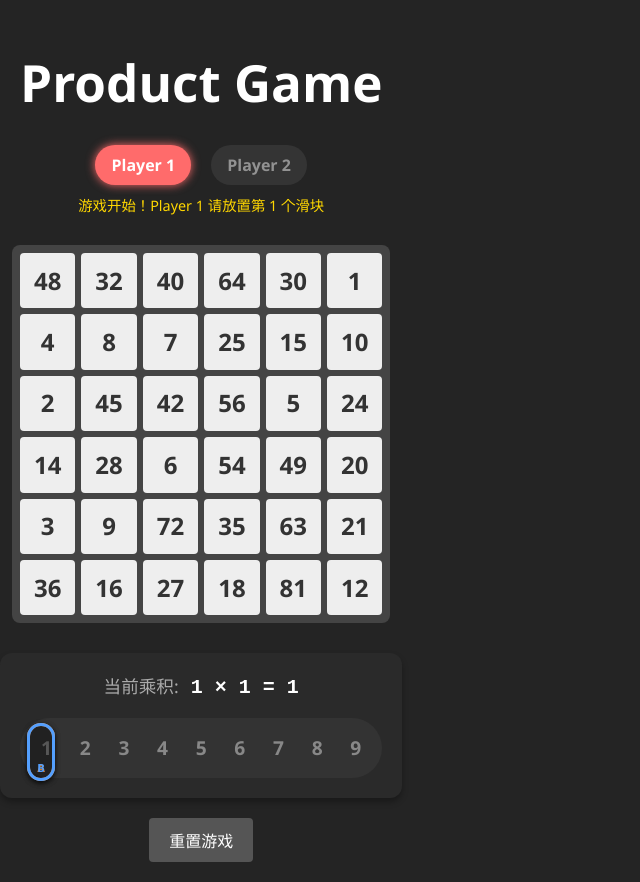
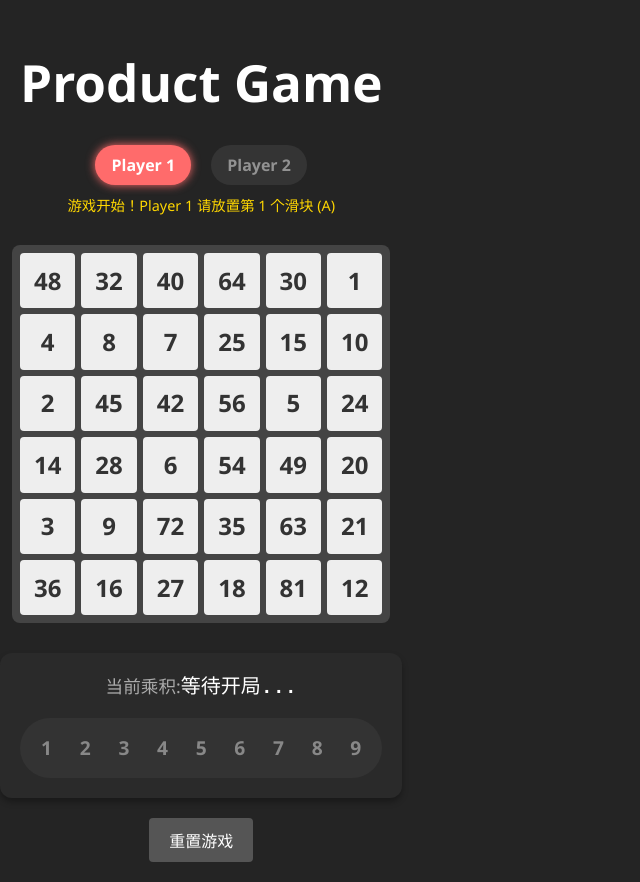
Before and after one commit to ppggxn/newProductGame, a React (Vite) app: page / in a window 1280 px wide. Shown: the whole page, without its empty margins (0-640 px from the left). Built offline with nearby package versions, Linux system fonts and the light colour scheme.

Commit message:
0.0.2 change start rule

```diff
--- a/src/App.jsx
+++ b/src/App.jsx
@@ -29,7 +29,8 @@ export default function App() {
   }, []);
 
   const startNewGame = () => {
-    // 初始化棋盘 (同前)
+    // ... (棋盘生成逻辑保持不变) ...
+    // 1. 生成 1-9 乘法表中所有可能的唯一乘积
     const products = new Set();
     for (let i = 1; i <= 9; i++) {
       for (let j = 1; j <= 9; j++) {
@@ -43,32 +44,42 @@ export default function App() {
     }
 
     setBoard(shuffledProducts.map(val => ({ value: val, owner: null })));
-    setFactors([1, 1]); // 初始滑块位置放在 1,1 (或者 null 也可以，这里为了UI显示方便设为1)
+
+    // --- 修改点：初始状态为空，等待放置 ---
+    setFactors([null, null]);
     setTurnCount(0);
-    setActiveClip(null); // 还没选中滑块
+    setActiveClip(null);
+
+    // 游戏开始，P1 先手
     setCurrentPlayer('p1');
     setWinner(null);
-    setMsg("游戏开始！Player 1 请放置第 1 个滑块");
+    setMsg("游戏开始！Player 1 请放置第 1 个滑块 (A)");
   };
 
   // 点击底部数字条
   const handleNumberClick = (num) => {
     if (winner) return;
 
-    // --- 第一回合逻辑 (Player 1 只有开局有权动两个) ---
+    // --- 修改点：开局逻辑 ---
+
+    // 阶段 1: Player 1 放置第一个滑块 (A)
     if (turnCount === 0) {
-      // 放置第一个滑块
-      setFactors([num, factors[1]]);
+      setFactors([num, null]); // 放置 A，B 仍为空
       setTurnCount(1);
-      setMsg("Player 1 请放置第 2 个滑块");
+      setCurrentPlayer('p2'); // <--- 切换到 P2
+      setMsg("轮到 Player 2：请放置第 2 个滑块 (B)");
       return;
     }
+
+    // 阶段 2: Player 2 放置第二个滑块 (B) -> 产生第一个乘积
     if (turnCount === 1) {
-      // 放置第二个滑块 -> 触发落子 -> 换人
-      const newFactors = [factors[0], num];
+      const newFactors = [factors[0], num]; // A 保持不变，放置 B
       setFactors(newFactors);
-      setTurnCount(2);
-      attemptMove(newFactors, 'p1');
+      setTurnCount(2); // 进入正常游戏阶段
+
+      // 注意：这里传入 'p2'，因为这一步是 P2 操作的，格子归 P2
+      // attemptMove 会处理落子，并自动切换回 P1
+      attemptMove(newFactors, 'p2');
       return;
     }
 
@@ -180,7 +191,11 @@ export default function App() {
       <div className="controls-area">
         <p className="product-display">
             当前乘积:
-            <span className="math-text"> {factors[0]} × {factors[1]} = {factors[0]*factors[1]} </span>
+            <span className="math-text">
+              {factors[0] && factors[1]
+                ? `${factors[0]} × ${factors[1]} = ${factors[0]*factors[1]}`
+                : '等待开局...'}
+            </span>
         </p>
 
         <div className="track-container">
@@ -201,6 +216,7 @@ export default function App() {
             <div
                 className={`paperclip clip-a ${activeClip === 0 ? 'active' : ''}`}
                 style={{
+                    display: factors[0] ? 'flex' : 'none',
                     left: `calc(${(factors[0] - 1) * 11.11}% + 2%)`,
                     zIndex: activeClip === 0 ? 20 : 10 // 选中的滑块层级更高
                 }}
@@ -227,6 +243,7 @@ export default function App() {
             <div
                 className={`paperclip clip-b ${activeClip === 1 ? 'active' : ''}`}
                 style={{
+                    display: factors[1] ? 'flex' : 'none',
                     left: `calc(${(factors[1] - 1) * 11.11}% + 2%)`,
                     zIndex: activeClip === 1 ? 20 : 10
                 }}
```
